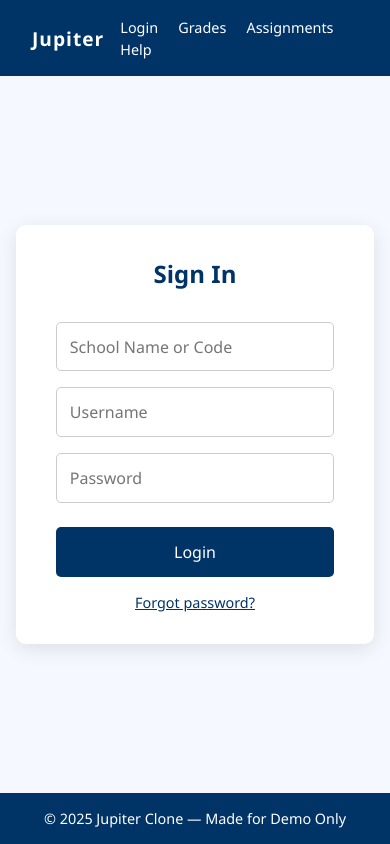
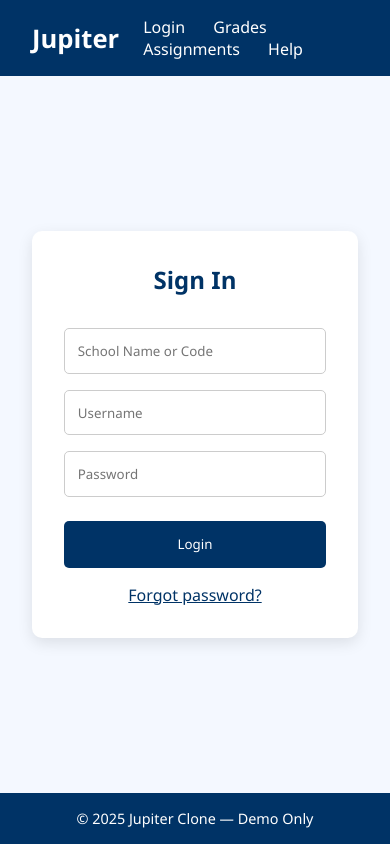
Before and after one commit to lasomed25/j.ed, a plain HTML site: page index.html in a window 390 px wide. Drawn offline with Linux system fonts and the light colour scheme.

Commit message:
Update index.html

```diff
--- a/index.html
+++ b/index.html
@@ -5,121 +5,19 @@
   <meta name="viewport" content="width=device-width, initial-scale=1.0" />
   <title>Jupiter | Login</title>
   <style>
-    * {
-      margin: 0;
-      padding: 0;
-      box-sizing: border-box;
-      font-family: "Segoe UI", Roboto, sans-serif;
-    }
-
-    body {
-      background-color: #f5f8ff;
-      color: #333;
-      min-height: 100vh;
-      display: flex;
-      flex-direction: column;
-    }
-
-    /* Header */
-    header {
-      background: #003366;
-      color: white;
-      padding: 1rem 2rem;
-      display: flex;
-      justify-content: space-between;
-      align-items: center;
-    }
-
-    header h1 {
-      font-size: 1.6rem;
-      letter-spacing: 1px;
-    }
-
-    nav a {
-      color: white;
-      margin-left: 1.5rem;
-      text-decoration: none;
-      font-weight: 500;
-      transition: 0.3s;
-    }
-
-    nav a:hover {
-      text-decoration: underline;
-    }
-
-    /* Main section */
-    main {
-      flex: 1;
-      display: flex;
-      align-items: center;
-      justify-content: center;
-      padding: 3rem 1rem;
-    }
-
-    .login-card {
-      background: white;
-      padding: 2rem 2.5rem;
-      border-radius: 10px;
-      box-shadow: 0 5px 20px rgba(0, 0, 0, 0.1);
-      width: 100%;
-      max-width: 400px;
-      text-align: center;
-    }
-
-    .login-card h2 {
-      margin-bottom: 1.5rem;
-      color: #003366;
-    }
-
-    .login-card input {
-      width: 100%;
-      padding: 0.8rem;
-      margin: 0.5rem 0;
-      border-radius: 5px;
-      border: 1px solid #ccc;
-      font-size: 1rem;
-    }
-
-    .login-card button {
-      width: 100%;
-      background-color: #003366;
-      color: white;
-      padding: 0.9rem;
-      margin-top: 1rem;
-      border: none;
-      border-radius: 5px;
-      font-size: 1rem;
-      cursor: pointer;
-      transition: 0.3s;
-    }
-
-    .login-card button:hover {
-      background-color: #002244;
-    }
-
-    .login-card p {
-      margin-top: 1rem;
-      font-size: 0.9rem;
-    }
-
-    footer {
-      text-align: center;
-      padding: 1rem;
-      background: #003366;
-      color: white;
-      font-size: 0.9rem;
-    }
-
-    @media (max-width: 600px) {
-      header h1 {
-        font-size: 1.2rem;
-      }
-
-      nav a {
-        margin-left: 1rem;
-        font-size: 0.9rem;
-      }
-    }
+    *{margin:0;padding:0;box-sizing:border-box;font-family:"Segoe UI",Roboto,sans-serif}
+    body{background:#f4f8ff;display:flex;flex-direction:column;min-height:100vh}
+    header{background:#003366;color:white;display:flex;justify-content:space-between;align-items:center;padding:1rem 2rem}
+    header h1{font-size:1.6rem}
+    nav a{color:white;margin-left:1.5rem;text-decoration:none}
+    nav a:hover{text-decoration:underline}
+    main{flex:1;display:flex;justify-content:center;align-items:center;padding:2rem}
+    .login-card{background:white;padding:2rem;border-radius:10px;box-shadow:0 5px 15px rgba(0,0,0,0.1);max-width:400px;width:100%}
+    .login-card h2{text-align:center;color:#003366;margin-bottom:1.5rem}
+    .login-card input{width:100%;padding:0.8rem;margin:0.5rem 0;border:1px solid #ccc;border-radius:5px}
+    .login-card button{width:100%;background:#003366;color:white;padding:0.9rem;border:none;border-radius:5px;margin-top:1rem;cursor:pointer}
+    .login-card button:hover{background:#002244}
+    footer{text-align:center;background:#003366;color:white;padding:1rem;font-size:0.9rem}
   </style>
 </head>
 <body>
@@ -136,18 +34,32 @@
   <main>
     <div class="login-card">
       <h2>Sign In</h2>
-      <form>
-        <input type="text" placeholder="School Name or Code" required />
-        <input type="text" placeholder="Username" required />
-        <input type="password" placeholder="Password" required />
+      <form id="loginForm">
+        <input type="text" id="school" placeholder="School Name or Code" required />
+        <input type="text" id="username" placeholder="Username" required />
+        <input type="password" id="password" placeholder="Password" required />
         <button type="submit">Login</button>
       </form>
-      <p><a href="#" style="color:#003366;">Forgot password?</a></p>
+      <p style="text-align:center;margin-top:1rem;"><a href="#" style="color:#003366;">Forgot password?</a></p>
     </div>
   </main>
 
-  <footer>
-    © 2025 Jupiter Clone — Made for Demo Only
-  </footer>
+  <footer>© 2025 Jupiter Clone — Demo Only</footer>
+
+  <script>
+    document.getElementById("loginForm").addEventListener("submit", function(e) {
+      e.preventDefault();
+      const school = document.getElementById("school").value.trim();
+      const user = document.getElementById("username").value.trim();
+      const pass = document.getElementById("password").value;
+
+      // demo credentials
+      if (school === "demo-school" && user === "demouser" && pass === "demo123") {
+        window.location.href = "dashboard.html";
+      } else {
+        alert("Invalid login.\nTry:\nSchool: demo-school\nUser: demouser\nPass: demo123");
+      }
+    });
+  </script>
 </body>
 </html>
```
